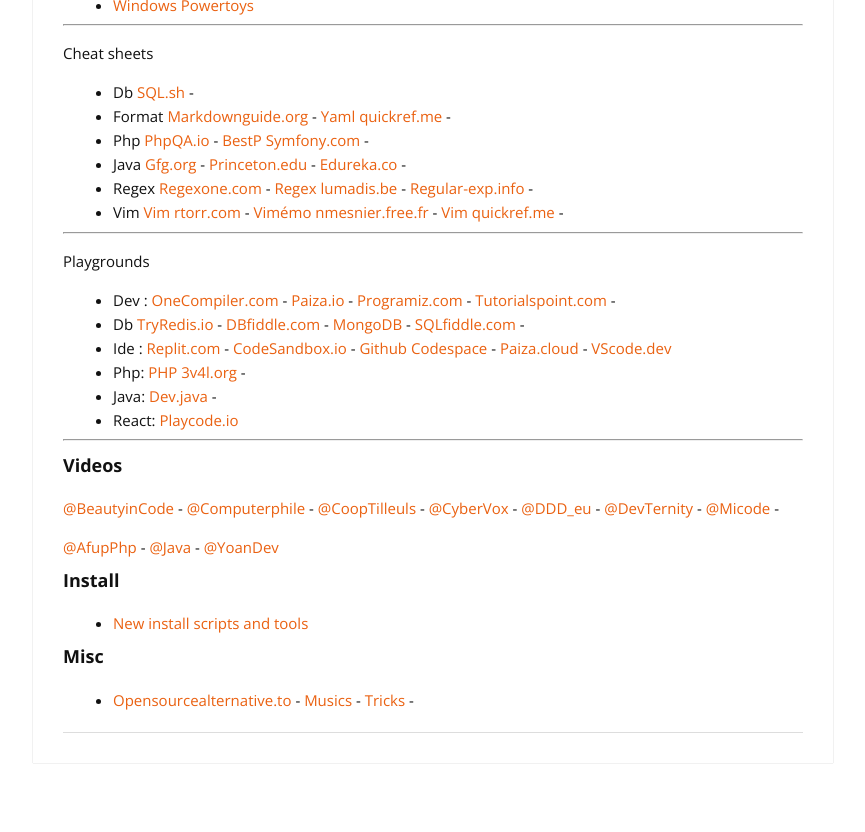
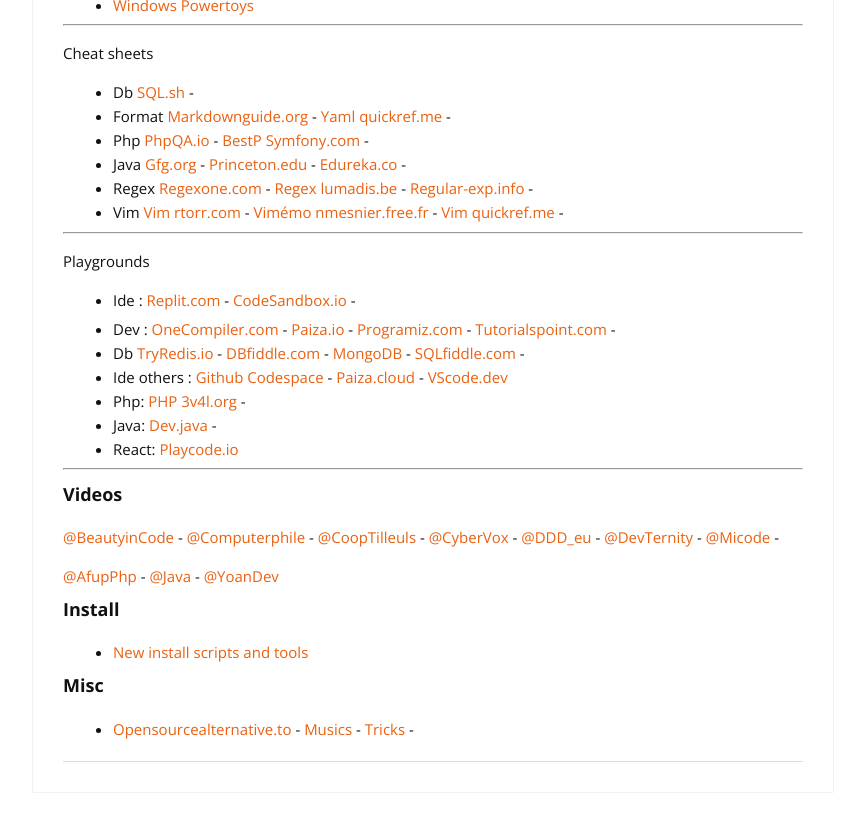
Before and after one commit to cylmat/cylmat.github.io, a Jekyll site: the page built from _pages/USEFUL.md, in a window 1280 px wide and 900 px high, scrolled down 2426 px. Shown: the top 832 px of the window, without its empty margins (207-1072 px from the left). Built offline with Jekyll 4.4.1, drawn with Linux system fonts in a browser that asks for light colours; nearby versions of some CDN libraries.

Commit message:
Update USEFUL.md

```diff
--- a/_pages/USEFUL.md
+++ b/_pages/USEFUL.md
@@ -113,9 +113,11 @@
 
 ---
 Playgrounds
+- Ide : [Replit.com](https://replit.com/~) - [CodeSandbox.io](https://codesandbox.io/s) -
+
 * Dev : [OneCompiler.com](https://onecompiler.com) - [Paiza.io](https://paiza.io/en) - [Programiz.com](https://www.programiz.com/python-programming/online-compiler) - [Tutorialspoint.com](https://www.tutorialspoint.com/codingground.htm) -
 * Db [TryRedis.io](https://try.redis.io) - [DBfiddle.com](https://www.db-fiddle.com) - [MongoDB](https://mongoplayground.net) - [SQLfiddle.com](http://sqlfiddle.com) -
-* Ide : [Replit.com](https://replit.com/~) - [CodeSandbox.io](https://codesandbox.io/s) - [Github Codespace](https://github.com/codespaces) - [Paiza.cloud](https://paiza.cloud) - [VScode.dev](https://vscode.dev)
+* Ide others : [Github Codespace](https://github.com/codespaces) - [Paiza.cloud](https://paiza.cloud) - [VScode.dev](https://vscode.dev)
 * Php: [PHP 3v4l.org](https://3v4l.org) -
 * Java: [Dev.java](https://dev.java/playground) -
 * React: [Playcode.io](https://playcode.io/react)
```
